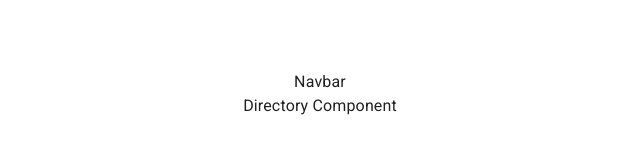
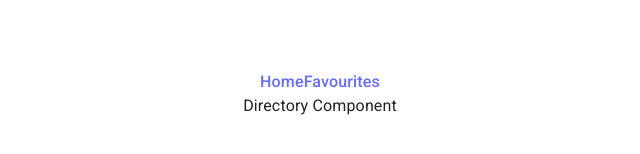
Before and after one commit to kbastow/movie-directory, a React (Vite) app: page / in a window 1280 px wide. Shown: the part 306-460 px from the top of the page, without its empty margins (320-960 px from the left). Built offline with nearby package versions, Linux system fonts and the light colour scheme.

Commit message:
Adding links using React Router to Navigation

```diff
--- a/src/components/Navigation.tsx
+++ b/src/components/Navigation.tsx
@@ -1,5 +1,12 @@
+import { Link } from "react-router-dom";
+
 const Navigation: React.FC = () => {
-  return <div>Navbar</div>;
+  return (
+    <>
+      <Link to="/">Home</Link>
+      <Link to="/favourites">Favourites</Link>
+    </>
+  );
 };
 
 export default Navigation;
```
